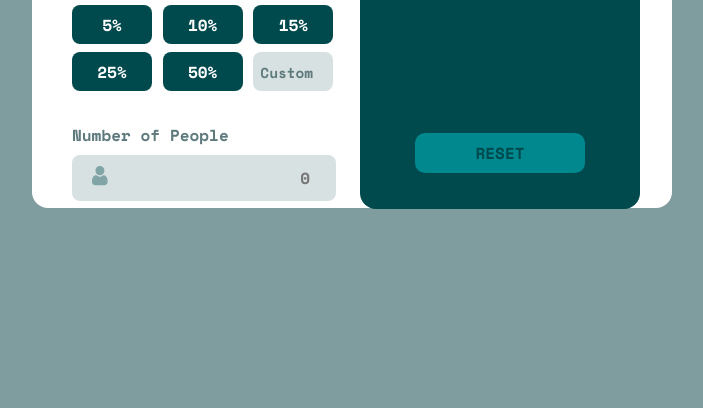
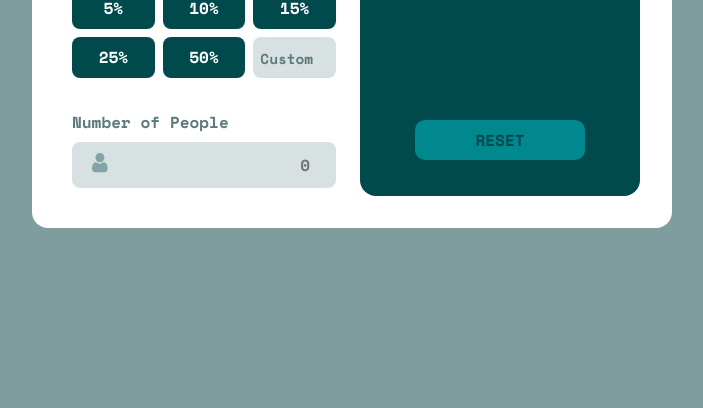
Before and after one commit to jovanpuhalo/FrontendMentorCalculator, a website: page index.html in a window 1280 px wide. Shown: the part 392-800 px from the top of the page, without its empty margins (288-991 px from the left). Drawn offline with nearby package versions, Linux system fonts and the light colour scheme.

Commit message:
Frontend Mentor chellange

```diff
--- a/sass/components/_tip.scss
+++ b/sass/components/_tip.scss
@@ -19,7 +19,7 @@
   }
 
   &__box {
-    max-width: 10rem;
+    max-width: 12rem;
     max-height: 6rem;
     background-color: $color-dark-cian;
     color: $color-white;
@@ -54,7 +54,7 @@
     text-align: right;
     cursor: pointer;
     width: 100%;
-    max-width: 10rem;
+    max-width: 12rem;
     max-height: 6rem;
     background-color: rgba($color-grayish-cyan, 0.3);
     border: 3px solid transparent;
--- a/sass/layout/_calculator.scss
+++ b/sass/layout/_calculator.scss
@@ -1,7 +1,7 @@
 .calculator {
   width: 50vw;
   height: 30vw;
-  min-height: 50rem;
+  min-height: 55rem;
   background-color: $color-white;
   border-radius: 2rem;
   padding: 4rem;
```
Also changed, not shown: css/style.css.
